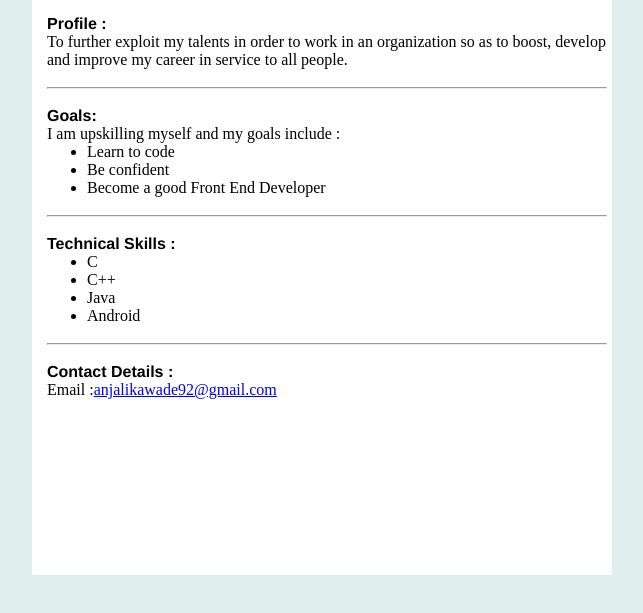
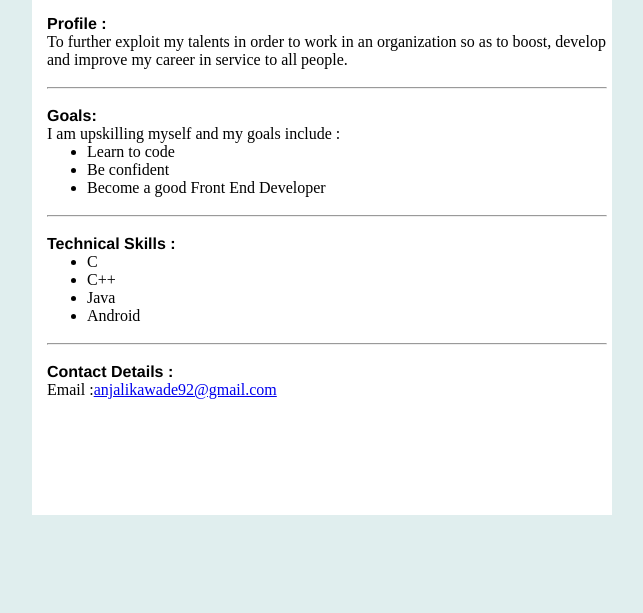
Before and after one commit to anjalikawade21/personal-portfolio-page, a plain HTML site: page index.html in a window 1280 px wide. Shown: the part 85-698 px from the top of the page, without its empty margins (313-956 px from the left). Drawn offline with Linux system fonts and the light colour scheme.

Commit message:
Update style.css

```diff
--- a/style.css
+++ b/style.css
@@ -15,7 +15,7 @@ body{
     margin-top: 10px;
     margin-left: 55px;
     width: 80%;
-    height: 650px;
+    height: 590px;
     padding-left: 15px;
     padding-right: 5px;
   }
```
